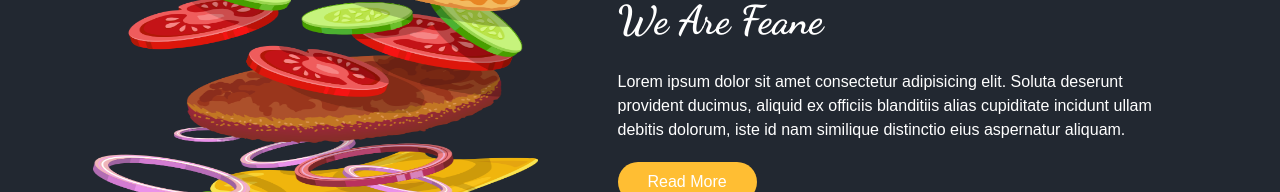
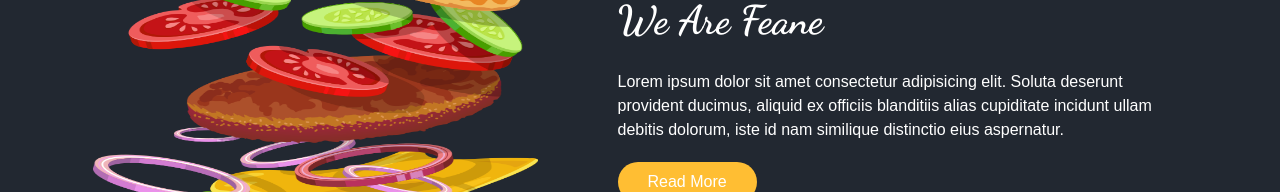
Before and after one commit to Alperenyilan/FoodOrderingNew, a Next.js app: page /home in a window 1280 px wide. Shown: the part 2348-2540 px from the top of the page. Built offline with nearby package versions, Linux system fonts and the light colour scheme.

Commit message:
commit on about

```diff
--- a/components/About.jsx
+++ b/components/About.jsx
@@ -16,7 +16,7 @@ const About = () => {
             Lorem ipsum dolor sit amet consectetur adipisicing elit. Soluta
             deserunt provident ducimus, aliquid ex officiis blanditiis alias
             cupiditate incidunt ullam debitis dolorum, iste id nam similique
-            distinctio eius aspernatur aliquam.
+            distinctio eius aspernatur.
           </p>
           <button className='btn-primary'>Read More</button>
         </div>
```
